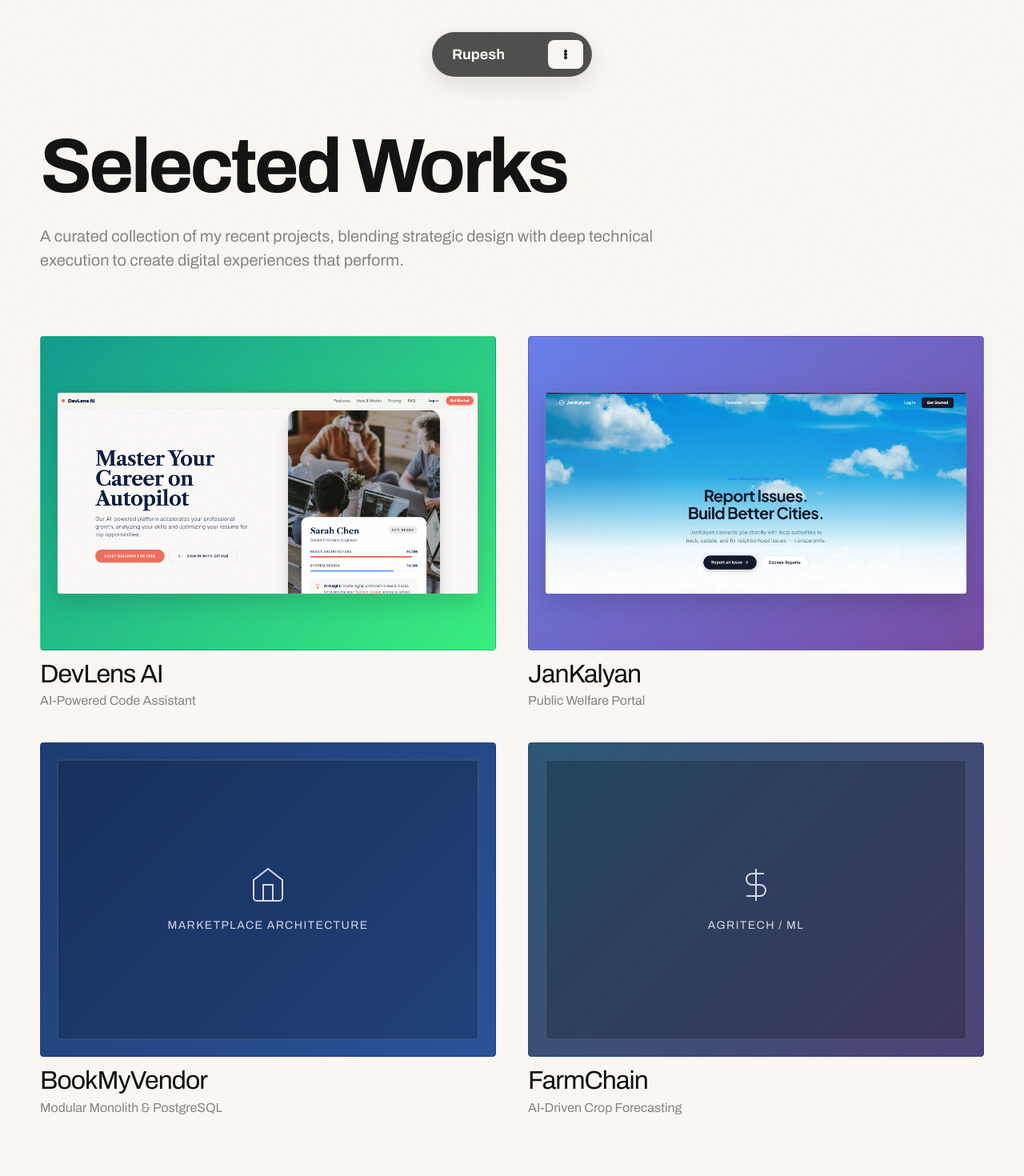
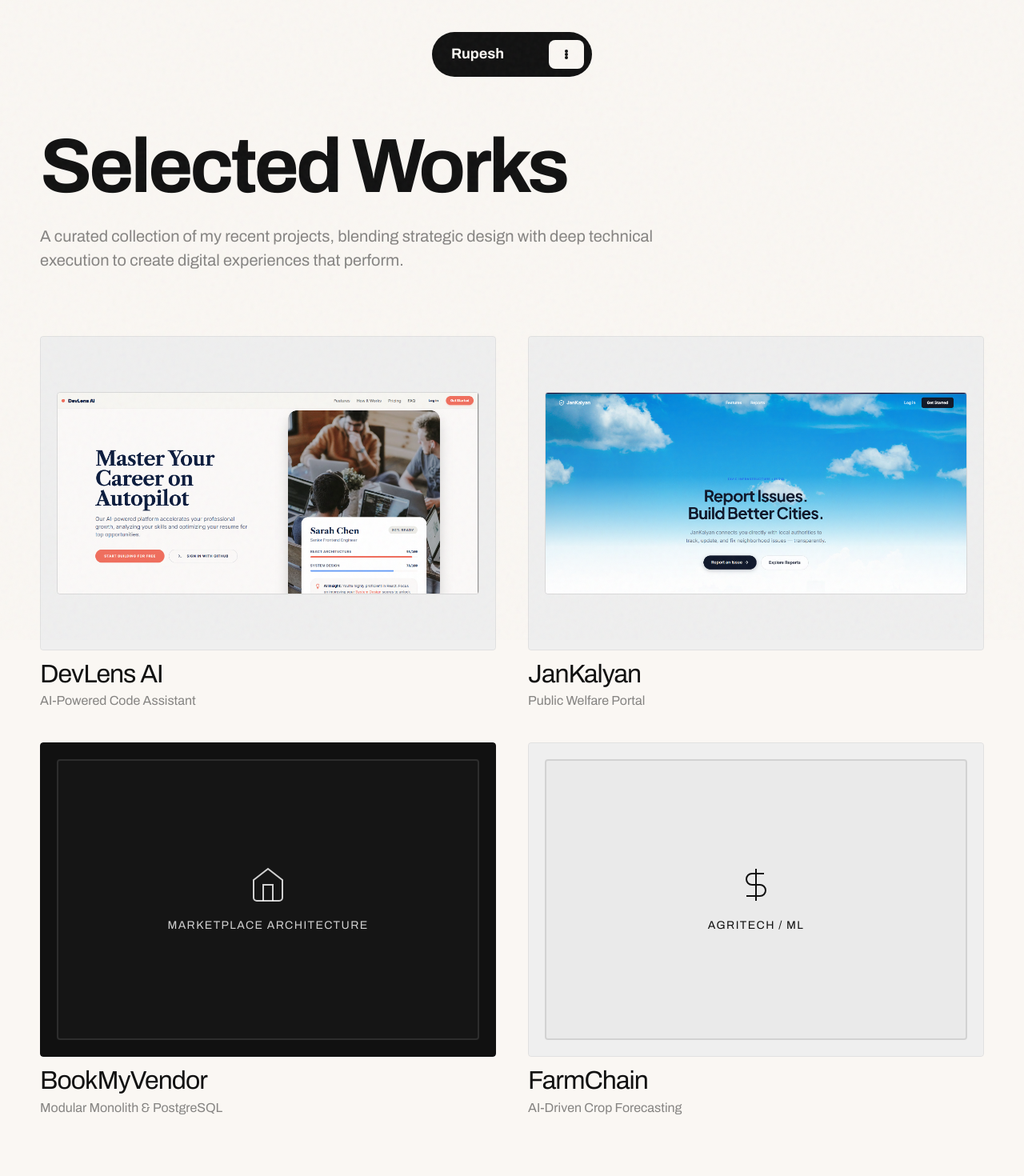
Before and after one commit to rupeshh132/My-Portfolio, a React (Vite) app: page /work in a window 1280 px wide. Shown: the top 1470 px of the page at 80% size. Built offline with nearby package versions, Linux system fonts and the light colour scheme.

Commit message:
style: eradicate glassmorphism, heavy shadows, and purple/blue gradients to enforce strict editorial aesthetic

```diff
--- a/src/components/HorizontalProjects.jsx
+++ b/src/components/HorizontalProjects.jsx
@@ -5,28 +5,28 @@ const projects = [
   {
     title: "DevLens AI",
     category: "AI-Powered Career Prep Platform / SaaS Web App",
-    gradient: "linear-gradient(135deg, #11998e 0%, #38ef7d 100%)",
+    gradient: "#EAEAEA",
     image: "/assets/devlens-ai.png",
     link: "https://devlens-ai-pearl.vercel.app"
   },
   {
     title: "JanKalyan",
     category: "Civic Tech Platform / Public Grievance Redressal",
-    gradient: "linear-gradient(135deg, #667eea 0%, #764ba2 100%)",
+    gradient: "#EAEAEA",
     image: "/assets/jankalyan.png",
     link: "https://jankalyan-coral.vercel.app"
   },
   {
     title: "BookMyVendor",
     category: "Marketplace / Modular Monolith",
-    gradient: "linear-gradient(135deg, #1e3c72 0%, #2a5298 100%)",
+    gradient: "#EAEAEA",
     image: "https://images.unsplash.com/photo-1542744173-8e7e53415bb0?auto=format&fit=crop&w=800&q=80",
     link: "#"
   },
   {
     title: "FarmChain",
     category: "AgriTech / ML Crop Forecasting",
-    gradient: "linear-gradient(135deg, #2b5876 0%, #4e4376 100%)",
+    gradient: "#EAEAEA",
     image: "https://images.unsplash.com/photo-1500937386664-56d1dfef4bc1?auto=format&fit=crop&w=800&q=80",
     link: "#"
   }
--- a/src/index.css
+++ b/src/index.css
@@ -137,10 +137,8 @@ ul { list-style: none; }
 }
 
 .navbar {
-  background-color: rgba(5, 5, 5, 0.7);
-  backdrop-filter: blur(12px);
-  -webkit-backdrop-filter: blur(12px);
-  border: 1px solid rgba(255, 255, 255, 0.08);
+  background-color: var(--ink);
+  border-bottom: 1px solid rgba(255, 255, 255, 0.08);
   color: var(--light-text);
   width: 200px;
   height: 56px;
@@ -150,7 +148,7 @@ ul { list-style: none; }
   align-items: center;
   justify-content: flex-start;
   padding: 0 10px 0 24px;
-  box-shadow: 0 10px 30px rgba(0,0,0,0.1);
+  border-bottom: 1px solid rgba(0,0,0,0.05);
   transition: width 0.6s cubic-bezier(0.8, 0, 0.1, 1);
   overflow: hidden;
 }
@@ -339,7 +337,6 @@ ul { list-style: none; }
   object-fit: cover;
   object-position: top;
   border-radius: 4px;
-  box-shadow: 0 10px 30px rgba(0,0,0,0.15);
   border: 1px solid rgba(128,128,128,0.2);
   transition: transform 0.8s cubic-bezier(0.25, 1, 0.5, 1);
 }
@@ -698,7 +695,7 @@ ul { list-style: none; }
 }
 .social-icon:hover {
   transform: translateY(-4px);
-  box-shadow: 0 10px 20px rgba(0,0,0,0.08);
+
 }
 .social-icon.github:hover {
   background-color: #181717;
--- a/src/pages/Work.jsx
+++ b/src/pages/Work.jsx
@@ -36,7 +36,7 @@ const Work = () => {
         <div style={{ display: 'grid', gridTemplateColumns: 'repeat(auto-fit, minmax(400px, 1fr))', gap: '40px' }}>
 
           <a href="https://devlens-ai-pearl.vercel.app" target="_blank" rel="noreferrer" className="card scroll-reveal stagger-1">
-            <div className="card-img-wrapper" style={{ aspectRatio: '1.45/1', background: 'linear-gradient(135deg, #11998e 0%, #38ef7d 100%)', display: 'flex', alignItems: 'center', justifyContent: 'center', padding: '20px' }}>
+            <div className="card-img-wrapper" style={{ aspectRatio: '1.45/1', background: '#EFEFEF', display: 'flex', alignItems: 'center', justifyContent: 'center', padding: '20px' }}>
               <img src="/assets/devlens-ai.png" alt="DevLens AI" className="card-mockup" />
             </div>
             <div className="card-content" style={{ marginTop: '12px' }}>
@@ -46,7 +46,7 @@ const Work = () => {
           </a>
 
           <a href="https://jankalyan-coral.vercel.app" target="_blank" rel="noreferrer" className="card scroll-reveal stagger-2">
-            <div className="card-img-wrapper" style={{ aspectRatio: '1.45/1', background: 'linear-gradient(135deg, #667eea 0%, #764ba2 100%)', display: 'flex', alignItems: 'center', justifyContent: 'center', padding: '20px' }}>
+            <div className="card-img-wrapper" style={{ aspectRatio: '1.45/1', background: '#EFEFEF', display: 'flex', alignItems: 'center', justifyContent: 'center', padding: '20px' }}>
               <img src="/assets/jankalyan.png" alt="JanKalyan" className="card-mockup" />
             </div>
             <div className="card-content" style={{ marginTop: '12px' }}>
@@ -56,8 +56,8 @@ const Work = () => {
           </a>
 
           <a href="#" className="card scroll-reveal stagger-3">
-            <div className="card-img-wrapper" style={{ aspectRatio: '1.45/1', background: 'linear-gradient(135deg, #1e3c72 0%, #2a5298 100%)', display: 'flex', alignItems: 'center', justifyContent: 'center', padding: '20px' }}>
-              <div style={{ width: '100%', height: '100%', border: '2px solid rgba(255,255,255,0.1)', borderRadius: '4px', background: 'rgba(0,0,0,0.2)', display: 'flex', alignItems: 'center', justifyContent: 'center', flexDirection: 'column' }}>
+            <div className="card-img-wrapper" style={{ aspectRatio: '1.45/1', background: 'var(--ink)', display: 'flex', alignItems: 'center', justifyContent: 'center', padding: '20px' }}>
+              <div style={{ width: '100%', height: '100%', border: '2px solid rgba(255,255,255,0.1)', borderRadius: '4px', background: 'rgba(255,255,255,0.02)', display: 'flex', alignItems: 'center', justifyContent: 'center', flexDirection: 'column' }}>
                 <svg width="48" height="48" viewBox="0 0 24 24" fill="none" stroke="rgba(255,255,255,0.8)" strokeWidth="1"><path d="M3 9l9-7 9 7v11a2 2 0 0 1-2 2H5a2 2 0 0 1-2-2z"></path><polyline points="9 22 9 12 15 12 15 22"></polyline></svg>
                 <div style={{ color: 'rgba(255,255,255,0.8)', marginTop: '16px', fontWeight: 500, fontSize: '14px', letterSpacing: '0.1em' }}>MARKETPLACE ARCHITECTURE</div>
               </div>
@@ -69,10 +69,10 @@ const Work = () => {
           </a>
 
           <a href="#" className="card scroll-reveal stagger-4">
-            <div className="card-img-wrapper" style={{ aspectRatio: '1.45/1', background: 'linear-gradient(135deg, #2b5876 0%, #4e4376 100%)', display: 'flex', alignItems: 'center', justifyContent: 'center', padding: '20px' }}>
-              <div style={{ width: '100%', height: '100%', border: '2px solid rgba(255,255,255,0.1)', borderRadius: '4px', background: 'rgba(0,0,0,0.2)', display: 'flex', alignItems: 'center', justifyContent: 'center', flexDirection: 'column' }}>
-                <svg width="48" height="48" viewBox="0 0 24 24" fill="none" stroke="rgba(255,255,255,0.8)" strokeWidth="1"><path d="M12 2v20M17 5H9.5a3.5 3.5 0 0 0 0 7h5a3.5 3.5 0 0 1 0 7H6"></path></svg>
-                <div style={{ color: 'rgba(255,255,255,0.8)', marginTop: '16px', fontWeight: 500, fontSize: '14px', letterSpacing: '0.1em' }}>AGRITECH / ML</div>
+            <div className="card-img-wrapper" style={{ aspectRatio: '1.45/1', background: '#EFEFEF', display: 'flex', alignItems: 'center', justifyContent: 'center', padding: '20px' }}>
+              <div style={{ width: '100%', height: '100%', border: '2px solid rgba(0,0,0,0.1)', borderRadius: '4px', background: 'rgba(0,0,0,0.02)', display: 'flex', alignItems: 'center', justifyContent: 'center', flexDirection: 'column' }}>
+                <svg width="48" height="48" viewBox="0 0 24 24" fill="none" stroke="var(--ink)" strokeWidth="1"><path d="M12 2v20M17 5H9.5a3.5 3.5 0 0 0 0 7h5a3.5 3.5 0 0 1 0 7H6"></path></svg>
+                <div style={{ color: 'var(--ink)', marginTop: '16px', fontWeight: 500, fontSize: '14px', letterSpacing: '0.1em' }}>AGRITECH / ML</div>
               </div>
             </div>
             <div className="card-content" style={{ marginTop: '12px' }}>
```
